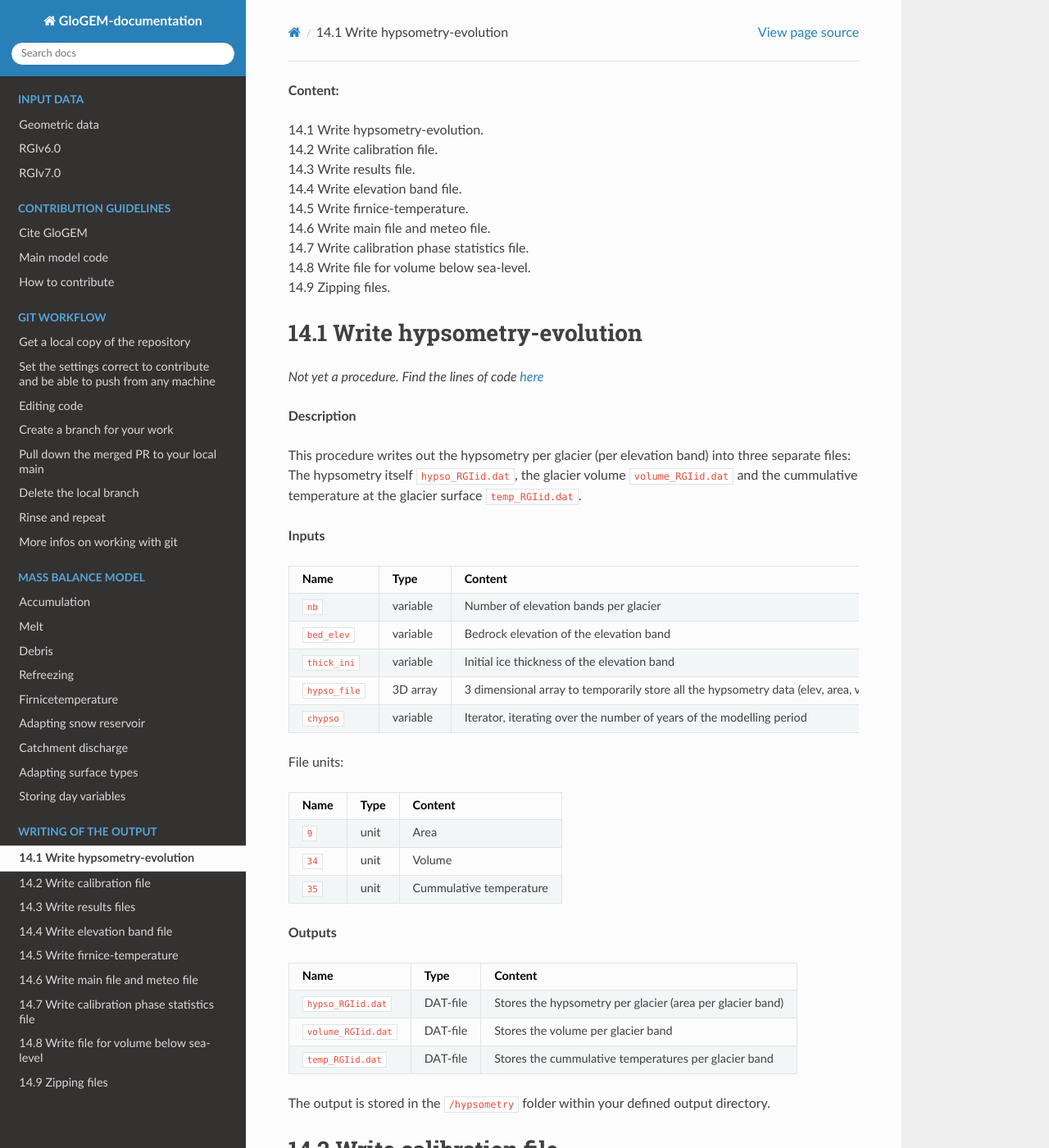
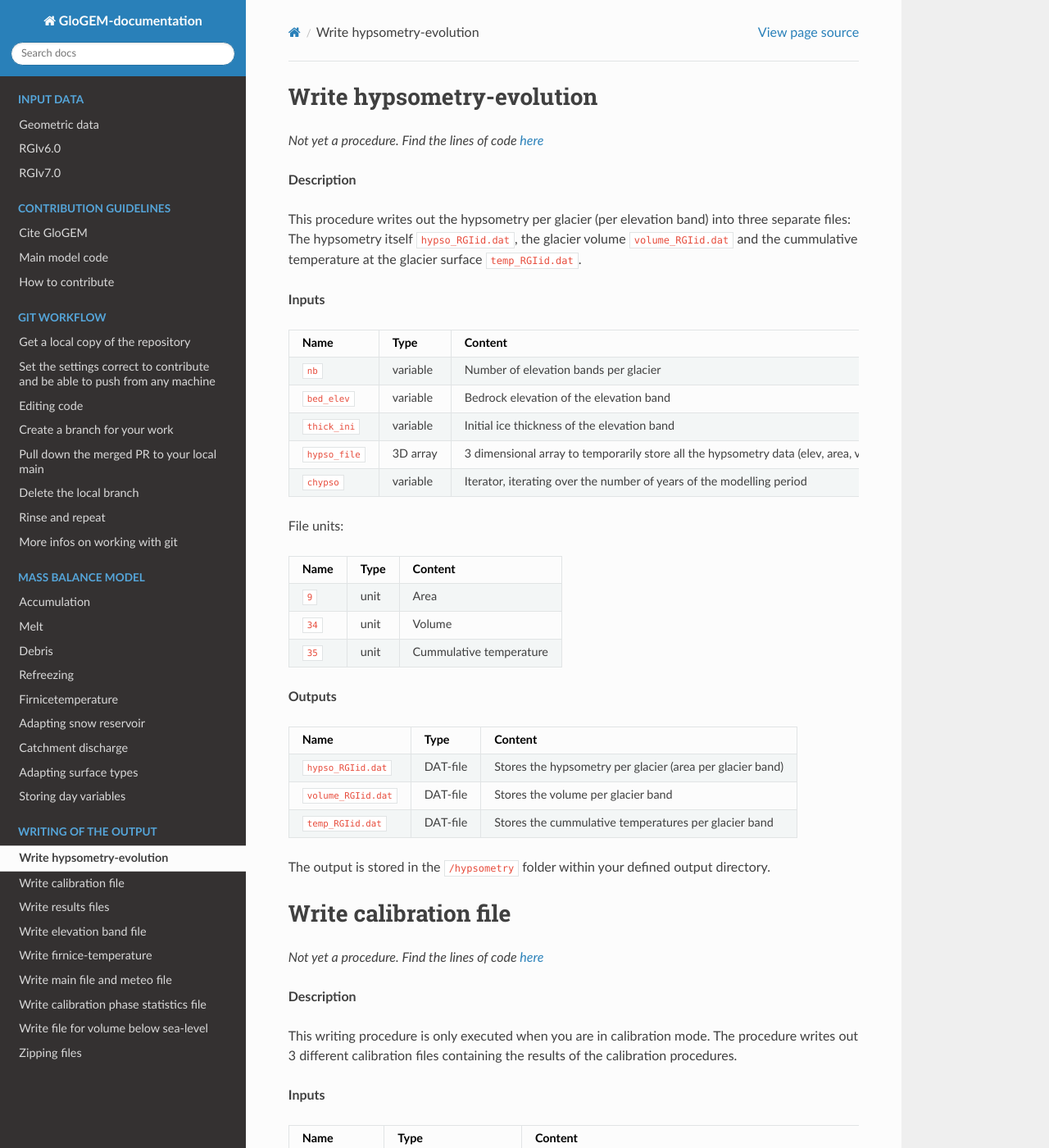
Before and after one commit to sdrocer/GloGEM-documentation, a Sphinx documentation site: the page built from docs/source/14.-Writing-of-the-output.md, in a window 1280 px wide and 1400 px high. Shown: the whole window at 82% size. Built offline with Sphinx 7.4.7 and the Read the Docs theme 3.1.0, drawn with Linux system fonts in a browser that asks for light colours; pages that are not in the unit, such as notebooks, are missing from menus; some of the changed text lies outside the part shown.

Commit message:
Delete Content at top & delete no infront of headers

```diff
--- a/docs/source/14.-Writing-of-the-output.md
+++ b/docs/source/14.-Writing-of-the-output.md
@@ -1,16 +1,4 @@
-**Content:**
-
-14.1 Write hypsometry-evolution.
-14.2 Write calibration file.
-14.3 Write results file.
-14.4 Write elevation band file.
-14.5 Write firnice-temperature.
-14.6 Write main file and meteo file.
-14.7 Write calibration phase statistics file.
-14.8 Write file for volume below sea-level.
-14.9 Zipping files.
-
-## 14.1 Write hypsometry-evolution
+## Write hypsometry-evolution
 
 _Not yet a procedure. Find the lines of code [here](https://docs.google.com/document/d/11gXNjeMalXpsZxf1M3aUowcWwOAnUfIh9J5BeRxEh3s/edit?tab=t.0)_
 
@@ -45,7 +33,7 @@ File units:
 
 The output is stored in the `/hypsometry` folder within your defined output directory.
 
-## 14.2 Write calibration file
+## Write calibration file
 
 _Not yet a procedure. Find the lines of code [here](https://docs.google.com/document/d/11gXNjeMalXpsZxf1M3aUowcWwOAnUfIh9J5BeRxEh3s/edit?tab=t.p4v7dsrpyr1f)_
 
@@ -110,7 +98,7 @@ There are three different output files created in this procedure, they are struc
 `calibrate_m1_cID9_Alps_g5km2_overview_glspec.dat` -> _created since model allows glacier specific calibration_.
 `toff_m1_cID9_centraleurope_Alps_g5km2.dat`        -> _containing temperature offset per grid cell._.
 
-## 14.3 Write results files
+## Write results files
 
 **Description**
 Procedure that writes the model results for all desired output variables.
@@ -160,7 +148,7 @@ All the input variables are written out as .dat output files. The filenames have
 
 Note that files ending with `*_day.dat` store daily data. Future versions will have also files ending with `*_mon.dat` for monthly data.
 
-## 14.4 Write elevation band file
+## Write elevation band file
 
 **Description**
 Procedure that writes out model results for each elevation band. These files are needed for GloGEMflow (Zekollari et al. 2019). The debris module was and resulting files were added by Compagno et al. 2022.
@@ -204,7 +192,7 @@ All elevation band data is stored in separate .dat files. You can find an exampl
 **Example filenames (incl. directory)**:
 `/scratch_net/iceberg_second/mhuss/Alaska/debris_elevation/debfrac_5000.dat`
 
-## 14.5 Write firnice-temperature
+## Write firnice-temperature
 
 **Description**
 Procedure that writes out all the data generated by the firnice-temperature module. This module is optional.
@@ -239,7 +227,7 @@ The first for files contain data for all elevation bands of a specific glacier,
 4. `/temp_bedrock_` Stores the monthly ice temperature at the bedrock
 5. `/temp_ID` Stores the monthly temperature profile for a certain elevation band usually referring to a glenglat borehole ID
 
-## 14.6 Write main file and meteo file
+## Write main file and meteo file
 
 **Description**
 
@@ -266,7 +254,7 @@ Outputs a file containing volume and area differences for a each glacier that ha
 
 _Note that this writing procedure might be deleted in future versions at it is not regulary used._
 
-## 14.7 Write calibration phase statistics file
+## Write calibration phase statistics file
 
 **Description**
 
@@ -278,7 +266,7 @@ _This procedure needs to be recoded as it doesn't use units and thus requires al
 
 **Outputs**
 
-## 14.8 Write file for volume below sea-level
+## Write file for volume below sea-level
 
 **Description**
 
@@ -310,7 +298,7 @@ Outputs a file containing the volume below sea-level per glacier (important for
 
 `/scratch_net/vierzack05/jabeer/GloGEM_output/r6_daily/CentralEurope/files/SINGLE/centraleurope_SLE_volbz.dat`
 
-## 14.9 Zipping files
+## Zipping files
 
 **Description**
 
```
